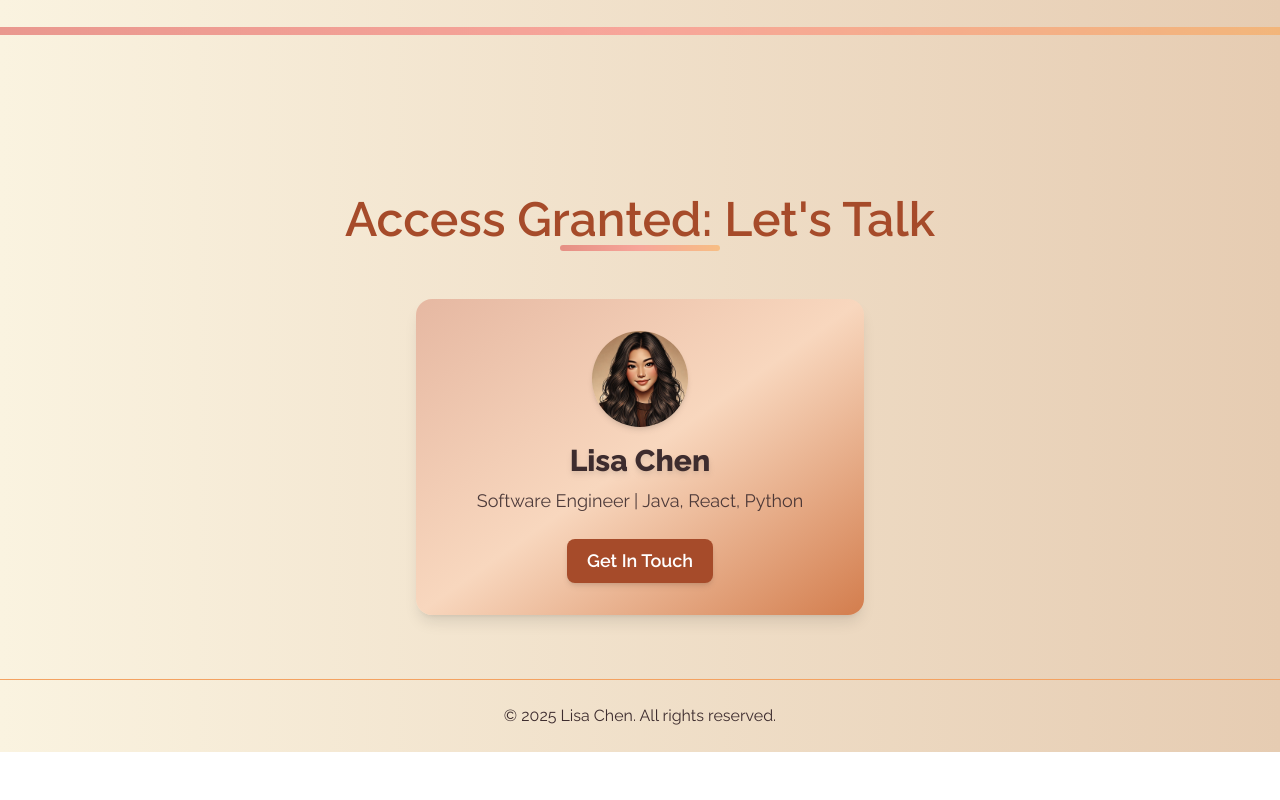
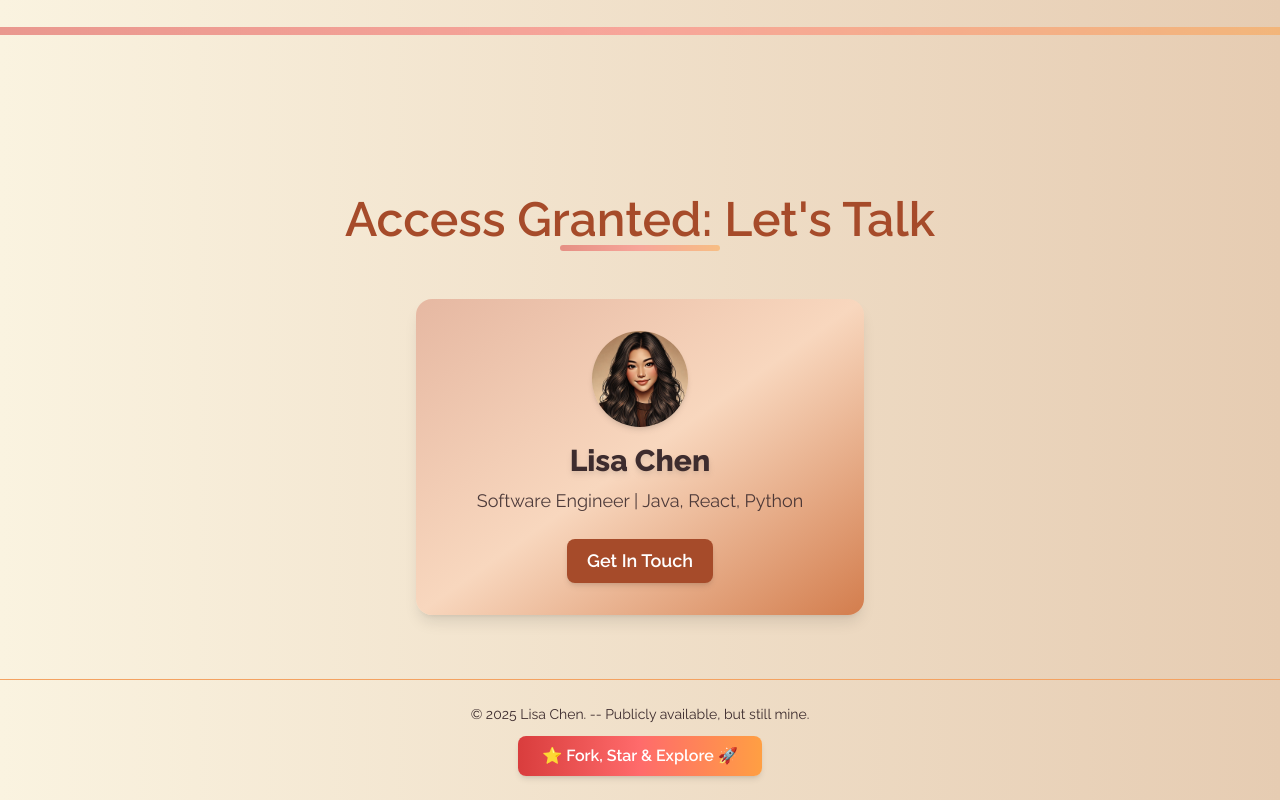
Before and after one commit to lisa-chen-58/lisa-chen-58.github.io, a plain HTML site: page index.html in a window 1280 px wide. Shown: the part 1478-2278 px from the top of the page. Before the commit the page ends 2230 px from the top, so only its background shows below. Drawn offline with nearby package versions, Linux system fonts and the light colour scheme.

Commit message:
feat: add reference to footer

```diff
--- a/index.html
+++ b/index.html
@@ -336,10 +336,19 @@ CONTACT
     </script>
 </section>
 
+<footer class="p-6 text-center border-t border-[var(--secondary-color)] shadow-md">
+    <p class="text-sm text-[var(--text-color)]">
+        &copy; 2025 Lisa Chen. -- Publicly available, but still mine.
+    </p>
+    <a href="https://github.com/YOUR_USERNAME/YOUR_REPO" target="_blank"
+       class="mt-3 inline-block px-6 py-2 font-semibold rounded-lg shadow-md
+       text-white bg-gradient-to-r from-[#D93D3D] via-[#FF6B6B] to-[#FF9F43]
+       transition-transform transform hover:scale-105 hover:shadow-lg
+       hover:bg-gradient-to-l hover:from-[#FF9F43] hover:via-[#FF6B6B] hover:to-[#D93D3D]">
+        ⭐ Fork, Star & Explore 🚀
+    </a>
+</footer>
 
 
-<footer class="p-6 text-center border-t border-[var(--secondary-color)] shadow-md">
-    <p>&copy; 2025 Lisa Chen. All rights reserved.</p>
-</footer>
 </body>
 </html>
```
